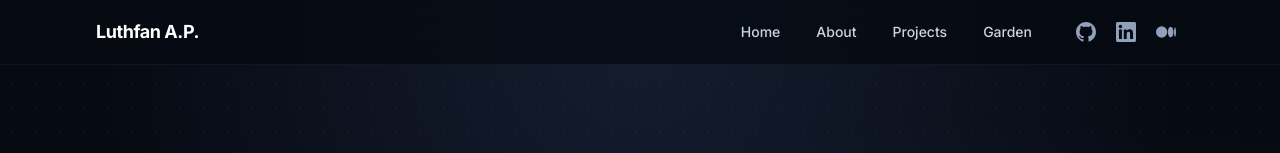
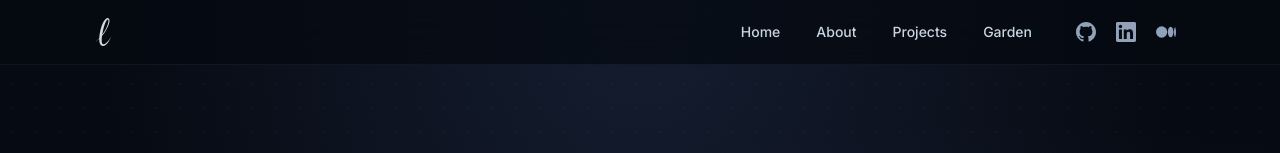
Before and after one commit to luthfan-ap/portfolio-web, a React (Vite) app: page / in a window 1280 px wide. Shown: the top 153 px of the page. Built offline with nearby package versions, Linux system fonts and the light colour scheme.

Commit message:
Added logo on navbar

```diff
--- a/src/components/Navbar.tsx
+++ b/src/components/Navbar.tsx
@@ -1,4 +1,5 @@
 import { useState } from "react";
+import logoSvg from "../assets/logo-luthfan.svg";
 
 const navLinks = [
     { label: "Home", href: "#home" },
@@ -17,9 +18,9 @@ export default function Navbar() {
                     {/* Logo */}
                     <a
                         href="#home"
-                        className="text-lg font-bold tracking-tight text-white hover:text-primary-400 transition-colors"
+                        className="flex items-center gap-3 text-lg font-bold tracking-tight text-white hover:text-primary-400 transition-colors"
                     >
-                        Luthfan A.P.
+                        <img src={logoSvg} alt="Logo" className="h-7 w-auto" />
                     </a>
 
                     {/* Desktop Nav */}
```
